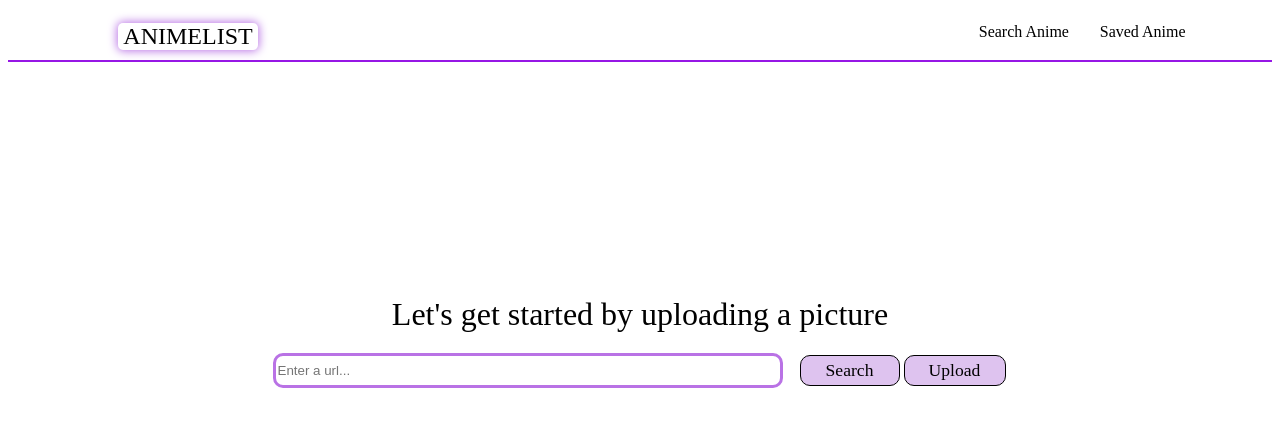
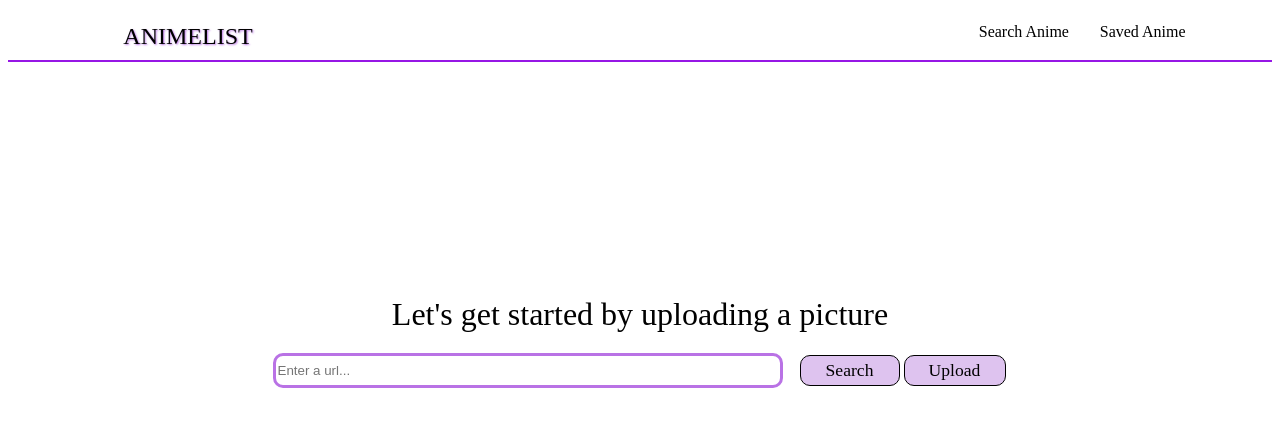
Before and after one commit to alexshiao99/ASI, a React app: page / in a window 1280 px wide. Shown: the top 426 px of the page. Built offline with nearby package versions, Linux system fonts and the light colour scheme; the HTML template or start-up script is replaced by a standard one.

Commit message:
Updated nav bar design

```diff
--- a/client/src/Components/Styles/NavBarStyle.js
+++ b/client/src/Components/Styles/NavBarStyle.js
@@ -14,12 +14,12 @@ export const LogoText = styled.div`
   text-align: center;
   border-radius: 5px;
   &:hover {
-    box-shadow: 0 0 10px 1px #B972E5;
+    text-shadow: 1px 1px 2px #B972E5;
     transition: 0.25s;
     cursor: pointer;
   };
   &.clicked {
-    box-shadow: 0 0 10px 1px #B972E5;
+    text-shadow: 1px 1px 2px #B972E5;
   }
 `;
 
@@ -36,12 +36,12 @@ export const SearchSpan = styled.span`
   flex-grow: 1;
   border-radius: 5px;
   &:hover {
-    box-shadow: 0 0 10px 1px #B972E5;
+    text-shadow: 1px 1px 2px #B972E5;
     transition: 0.25s;
     cursor: pointer;
   };
   &.clicked {
-    box-shadow: 0 0 10px 1px #B972E5;
+    text-shadow: 1px 1px 2px #B972E5;
   }
 `;
 
@@ -53,11 +53,11 @@ export const SavedSpan = styled.span`
   text-align: center;
   flex-grow: 1;
   &:hover {
-    box-shadow: 0 0 10px 1px #B972E5;
+    text-shadow: 1px 1px 2px #B972E5;
     transition: 0.25s;
     cursor: pointer;
   };
   &.clicked {
-    box-shadow: 0 0 10px 1px #B972E5;
+    text-shadow: 1px 1px 2px #B972E5;
   }
 `;
```
Also changed, not shown: 2 other files (tests, documents, lock files or other folders).
